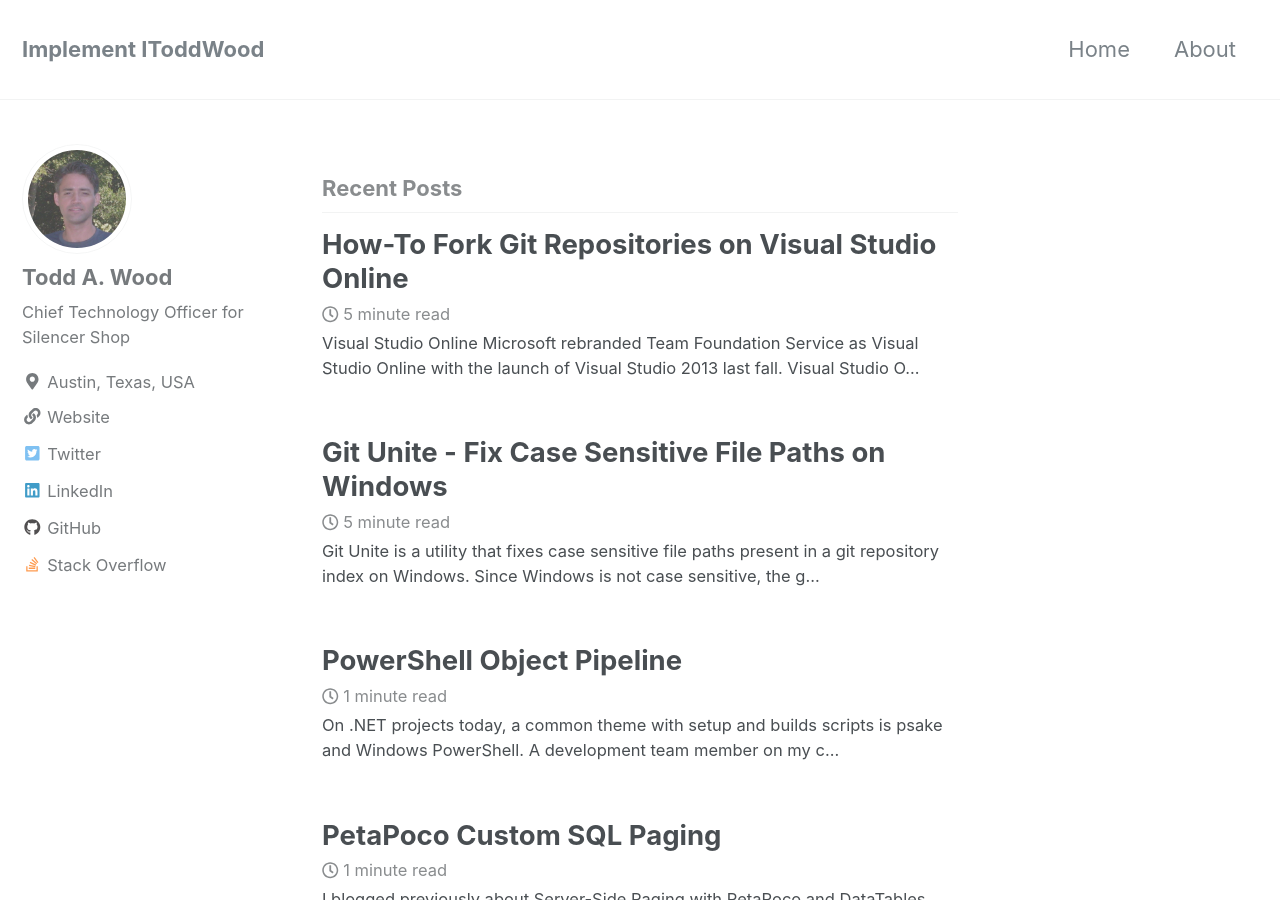
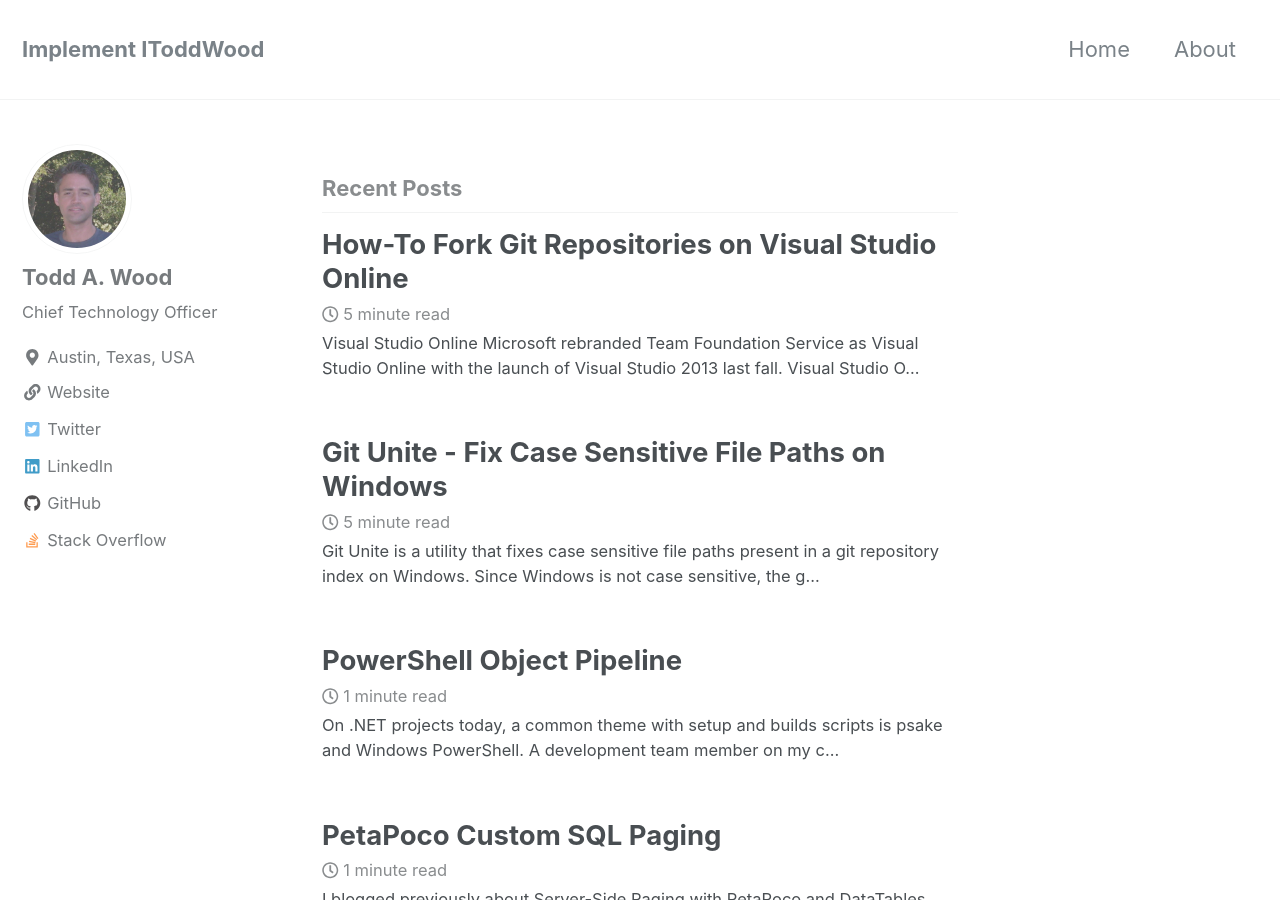
Before and after one commit to tawman/tawman.github.io, a Jekyll site: the page built from index.html, in a window 1280 px wide and 900 px high. Built offline with Jekyll 4.4.1, drawn with Linux system fonts in a browser that asks for light colours; nearby versions of some CDN libraries; the list of posts is cut into pages by our own code.

Commit message:
title change

```diff
--- a/_config.yml
+++ b/_config.yml
@@ -12,7 +12,7 @@
 title                    : "Implement IToddWood"
 title_separator          : "-"
 name                     : "Todd A. Wood"
-description              : "Technology Blog for Todd A. Wood, Chief Technology Officer for Silencer Shop, and Solution Architect / Owner of Wood Consulting Practice, LLC."
+description              : "Technology Blog for Todd A. Wood; Solution Architect / Owner of Wood Consulting Practice, LLC."
 url                      : "http://www.woodcp.com" # the base hostname & protocol for your site e.g. "https://mmistakes.github.io"
 baseurl                  : # the subpath of your site, e.g. "/blog"
 repository               : "tawman/tawman.github.io" # GitHub username/repo-name e.g. "mmistakes/minimal-mistakes"
@@ -86,7 +86,7 @@
 author:
   name             : "Todd A. Wood"
   avatar           : "/assets/images/ToddWood.png" # path of avatar image, e.g. "/assets/images/bio-photo.jpg"
-  bio              : "Chief Technology Officer for Silencer Shop"
+  bio              : "Chief Technology Officer"
   location         : "Austin, Texas, USA"
   email            :
   uri              : "http://www.woodcp.com"
```
